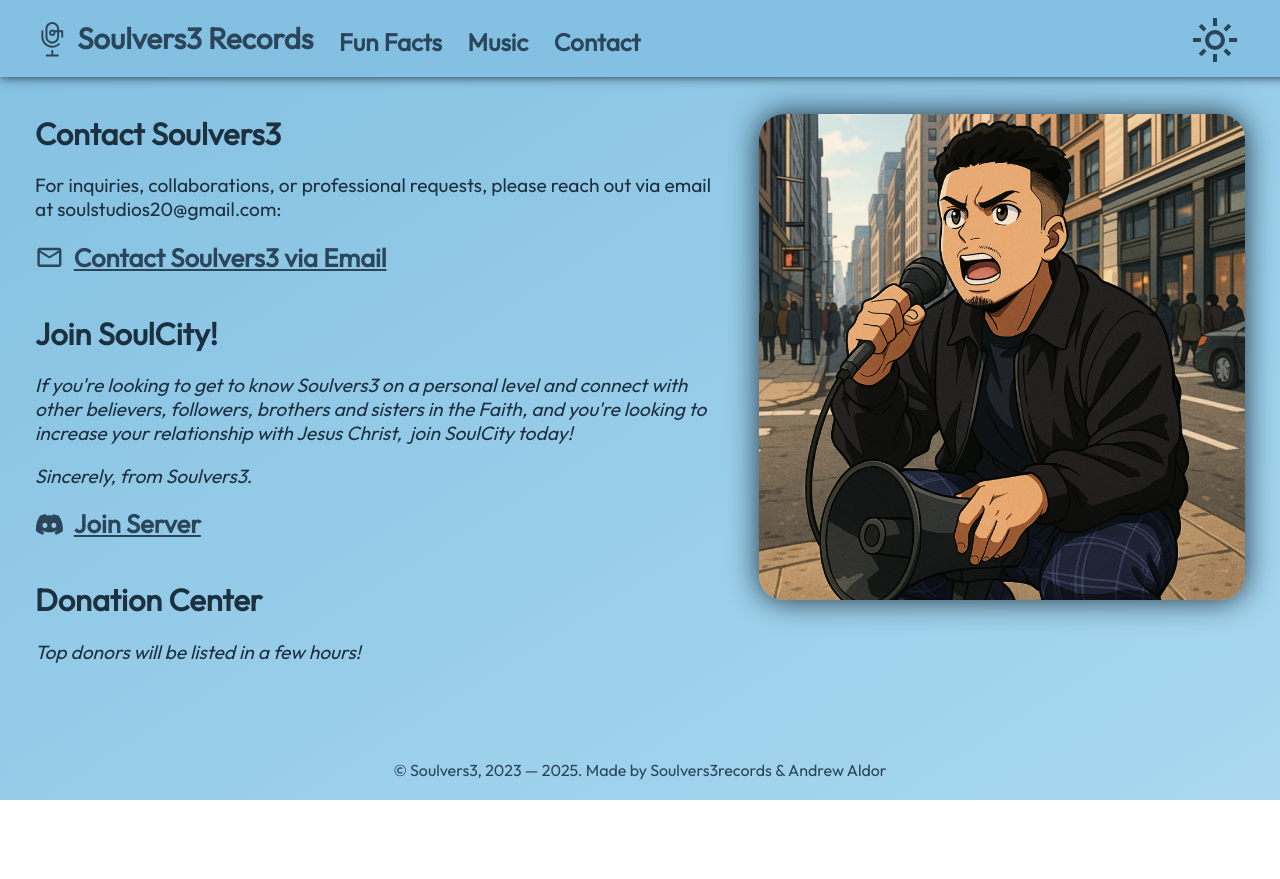
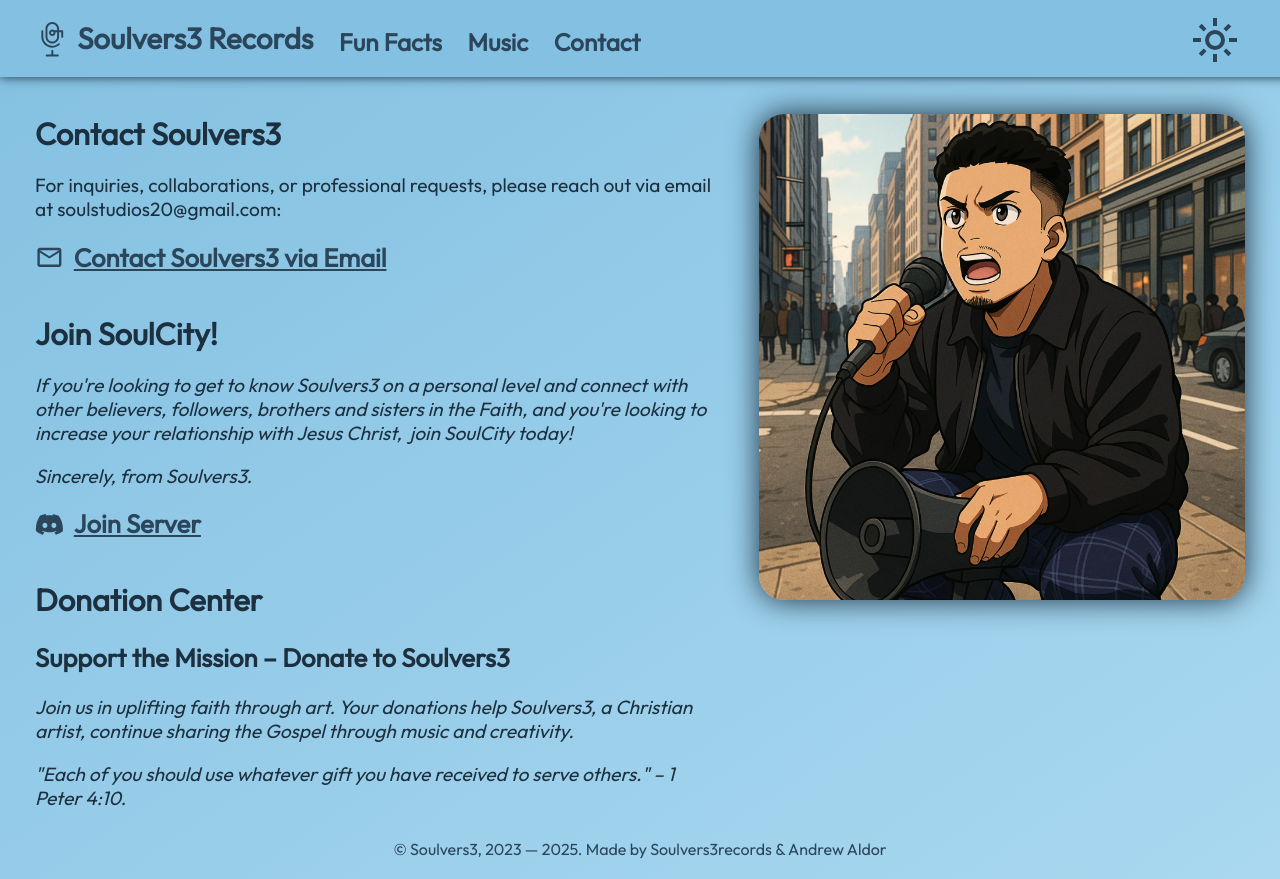
Before and after one commit to aldortheold/soulvers3records, a React (Vite) app: page /contact in a window 1280 px wide. Before the commit the page ends 800 px from the top, so only its background shows below. Built offline with nearby package versions, Linux system fonts and the light colour scheme.

Commit message:
updated donation center

```diff
--- a/src/Contact.jsx
+++ b/src/Contact.jsx
@@ -35,7 +35,9 @@ function Contact({ width }) {
                     </a>
                 </div>
                 <h1 style={{ marginTop: "40px" }}>Donation Center</h1>
-                <p style={{ fontStyle: "italic" }}>Top donors will be listed in a few hours!</p>
+                <h2>Support the Mission – Donate to Soulvers3</h2>
+                <p style={{ fontStyle: "italic" }}>Join us in uplifting faith through art. Your donations help Soulvers3, a Christian artist, continue sharing the Gospel through music and creativity.</p>
+                <p style={{ fontStyle: "italic" }}>"Each of you should use whatever gift you have received to serve others." – 1 Peter 4:10.</p>
             </div>
             <img src="/contact-pic-1.webp" className="portrait" />
         </motion.div>
```
